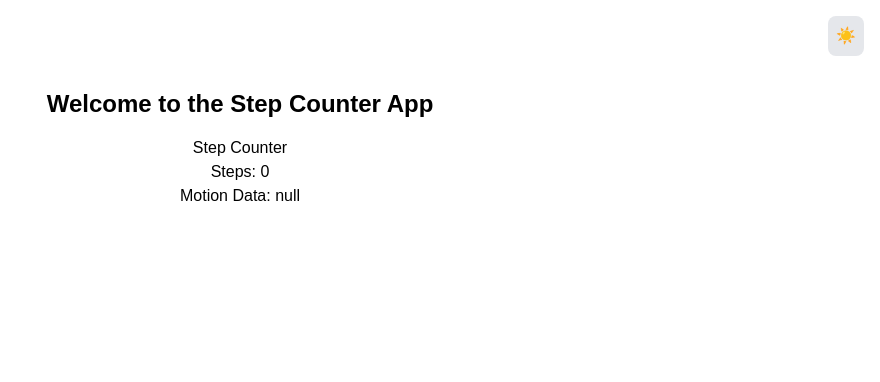
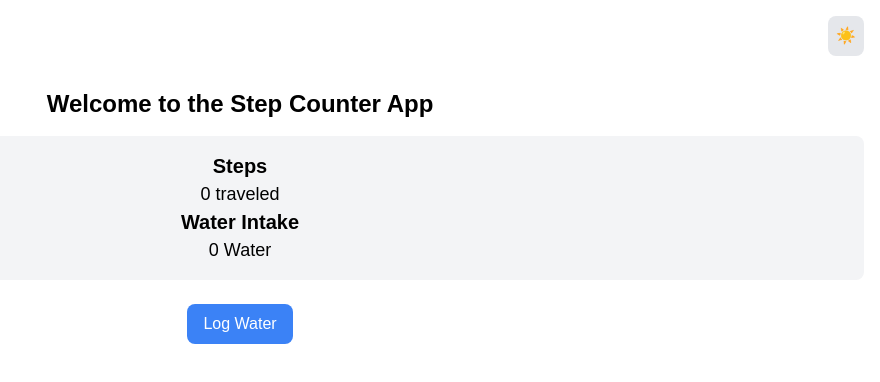
Before and after one commit to PabloGiraldo96/healtySteps, a Next.js app: page / in a window 1280 px wide. Shown: the top 382 px of the page, without its empty margins (400-1280 px from the left). Built offline with nearby package versions, Linux system fonts and the light colour scheme.

Commit message:
Log Water + StatsUI

```diff
--- a/src/app/page.js
+++ b/src/app/page.js
@@ -1,6 +1,6 @@
 "use client";
 
-import StepCounter from '../components/StepCounter';
+import StepCounter from '@/components/StatsUI';
 import ThemeToggle from '@/components/ThemeToggle';
 
 export default function Home() {
--- /dev/null
+++ b/src/components/StatsUI.js
@@ -0,0 +1,65 @@
+"use client";
+
+import { useState, useEffect } from 'react';
+
+const StatsUI = () => {
+  const [steps, setSteps] = useState(0);
+  const [waterIntake, setWaterIntake] = useState(0);
+  const [lastWaterClick, setLastWaterClick] = useState(null);
+
+  // Step counter logic
+  useEffect(() => {
+    if (typeof window !== 'undefined' && window.DeviceMotionEvent) {
+      const handleMotionEvent = (event) => {
+        const { acceleration } = event;
+
+        // Simple step detection logic
+        if (acceleration.y > 1.5) {
+          setSteps((prevSteps) => prevSteps + 1);
+        }
+      };
+
+      window.addEventListener('devicemotion', handleMotionEvent);
+
+      return () => {
+        window.removeEventListener('devicemotion', handleMotionEvent);
+      };
+    } else {
+      alert('Device motion is not supported on this device.');
+    }
+  }, []);
+
+  // Water intake button logic
+  const handleWaterClick = () => {
+    const now = new Date();
+    if (!lastWaterClick || now - lastWaterClick >= 60 * 60 * 1000) {
+      setWaterIntake((prevWater) => prevWater + 1);
+      setLastWaterClick(now);
+      alert('+1 glass of water logged!');
+    } else {
+      alert('You can only log one glass of water per hour.');
+    }
+  };
+
+  return (
+    <div className="space-y-4">
+      <div className="p-4 bg-gray-100 dark:bg-gray-800 rounded-lg">
+        <h2 className="text-xl font-semibold">Steps</h2>
+        <p className="text-lg">{steps} traveled</p>
+        <h2 className="text-xl font-semibold">Water Intake</h2>
+        <p className="text-lg">{waterIntake} Water</p>
+      </div>
+      <div>
+              <button
+          onClick={handleWaterClick}
+          className="mt-2 px-4 py-2 bg-blue-500 text-white rounded-lg hover:bg-blue-600"
+        >
+          Log Water
+        </button>
+      </div>
+    </div>
+
+  );
+};
+
+export default StatsUI;
--- a/src/components/StepCounter.js
+++ /dev/null
@@ -1,39 +0,0 @@
-"use client";
-
-import { useState, useEffect } from 'react';
-
-const StepCounter = () => {
-  const [steps, setSteps] = useState(0);
-  const [motionData, setMotionData] = useState(null);
-
-  useEffect(() => {
-    if (typeof window !== 'undefined' && window.DeviceMotionEvent) {
-      window.addEventListener('devicemotion', handleMotionEvent);
-    } else {
-      alert('Device motion is not supported on this device.');
-    }
-
-    return () => {
-      window.removeEventListener('devicemotion', handleMotionEvent);
-    };
-  }, []);
-
-  const handleMotionEvent = (event) => {
-    const { acceleration } = event;
-    setMotionData(acceleration);
-
-    if (acceleration.y > 1.5) {
-      setSteps((prevSteps) => prevSteps + 1);
-    }
-  };
-
-  return (
-    <div>
-      <h1>Step Counter</h1>
-      <p>Steps: {steps}</p>
-      <p>Motion Data: {JSON.stringify(motionData)}</p>
-    </div>
-  );
-};
-
-export default StepCounter;
```
